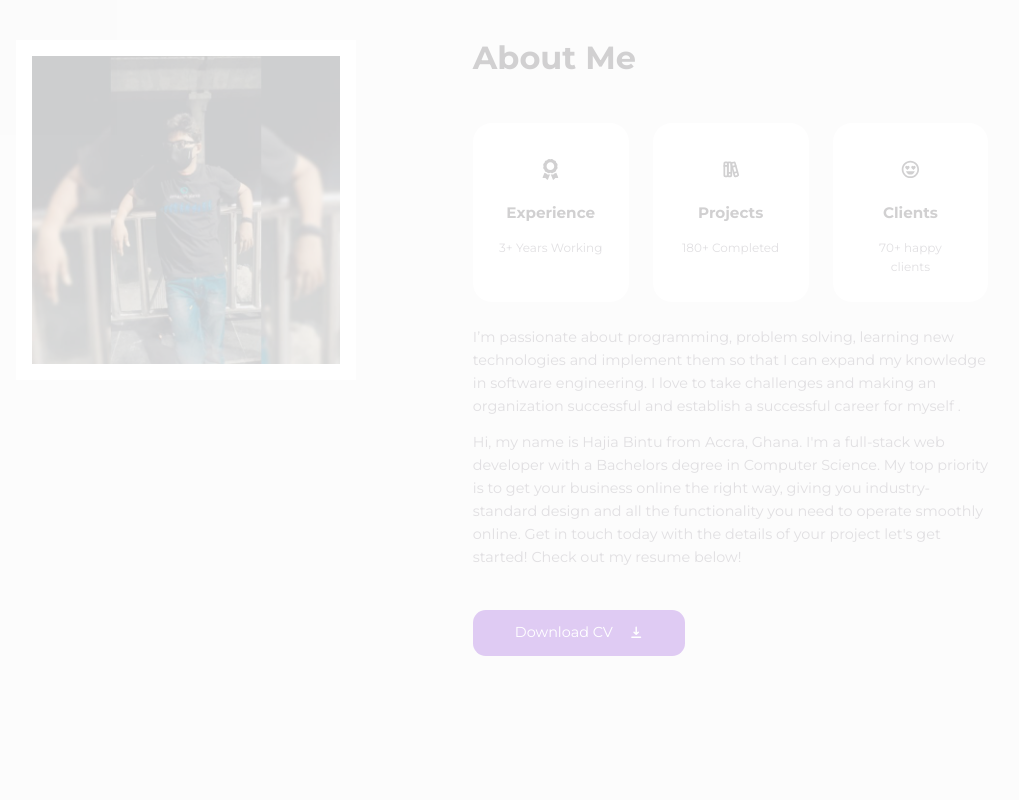
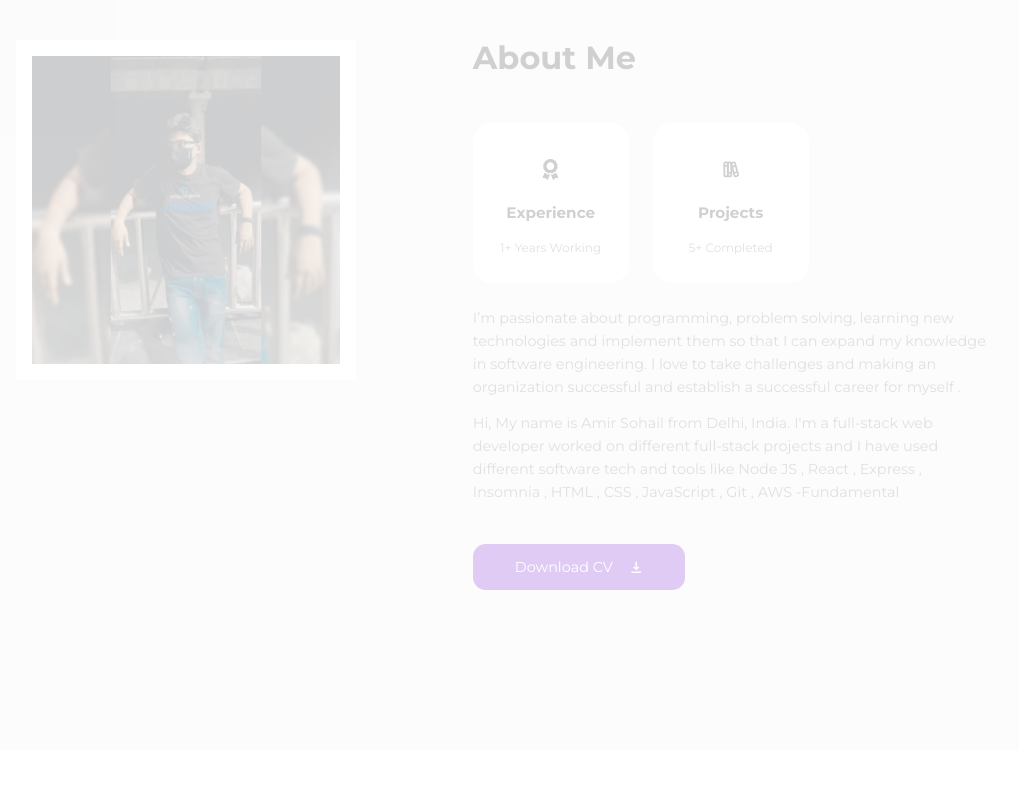
Before and after one commit to Amirsohail335/react-portfolio, a React (Create React App) app: page / in a window 1280 px wide. Shown: the part 920-1720 px from the top of the page, without its empty margins (138-1157 px from the left). Built offline with nearby package versions, Linux system fonts and the light colour scheme.

Commit message:
committed

```diff
--- a/src/sections/about/About.jsx
+++ b/src/sections/about/About.jsx
@@ -33,12 +33,9 @@ const About = () => {
             .
           </p>
           <p>
-            Hi, my name is Hajia Bintu from Accra, Ghana. I'm a full-stack web
-            developer with a Bachelors degree in Computer Science. My top
-            priority is to get your business online the right way, giving you
-            industry-standard design and all the functionality you need to
-            operate smoothly online. Get in touch today with the details of your
-            project let's get started! Check out my resume below!
+            Hi, My  name is Amir Sohail from Delhi, India. I'm a full-stack web
+            developer worked on different full-stack projects and I have used different software tech and tools
+            like Node JS , React , Express , Insomnia , HTML , CSS , JavaScript , Git , AWS -Fundamental
           </p>
           <a href={CV} download className="btn primary">
             Download CV <HiDownload />
--- a/src/sections/about/data.js
+++ b/src/sections/about/data.js
@@ -4,9 +4,9 @@ import {BiHappyHeartEyes} from 'react-icons/bi'
 
 
 const data = [
-    {id: 1, icon: <FaAward/>, title: 'Experience', desc: '3+ Years Working'},
-    {id: 2, icon: <TbBooks/>, title: 'Projects', desc: '180+ Completed'},
-    {id: 3, icon: <BiHappyHeartEyes/>, title: 'Clients', desc: '70+ happy clients'}
+    {id: 1, icon: <FaAward/>, title: 'Experience', desc: '1+ Years Working'},
+    {id: 2, icon: <TbBooks/>, title: 'Projects', desc: '5+ Completed'},
+    // {id: 3, icon: <BiHappyHeartEyes/>, title: 'Company', desc: '70+ happy clients'}
     ]
 
 
```
Also changed, not shown: 2 other files (tests, documents, lock files or other folders).
